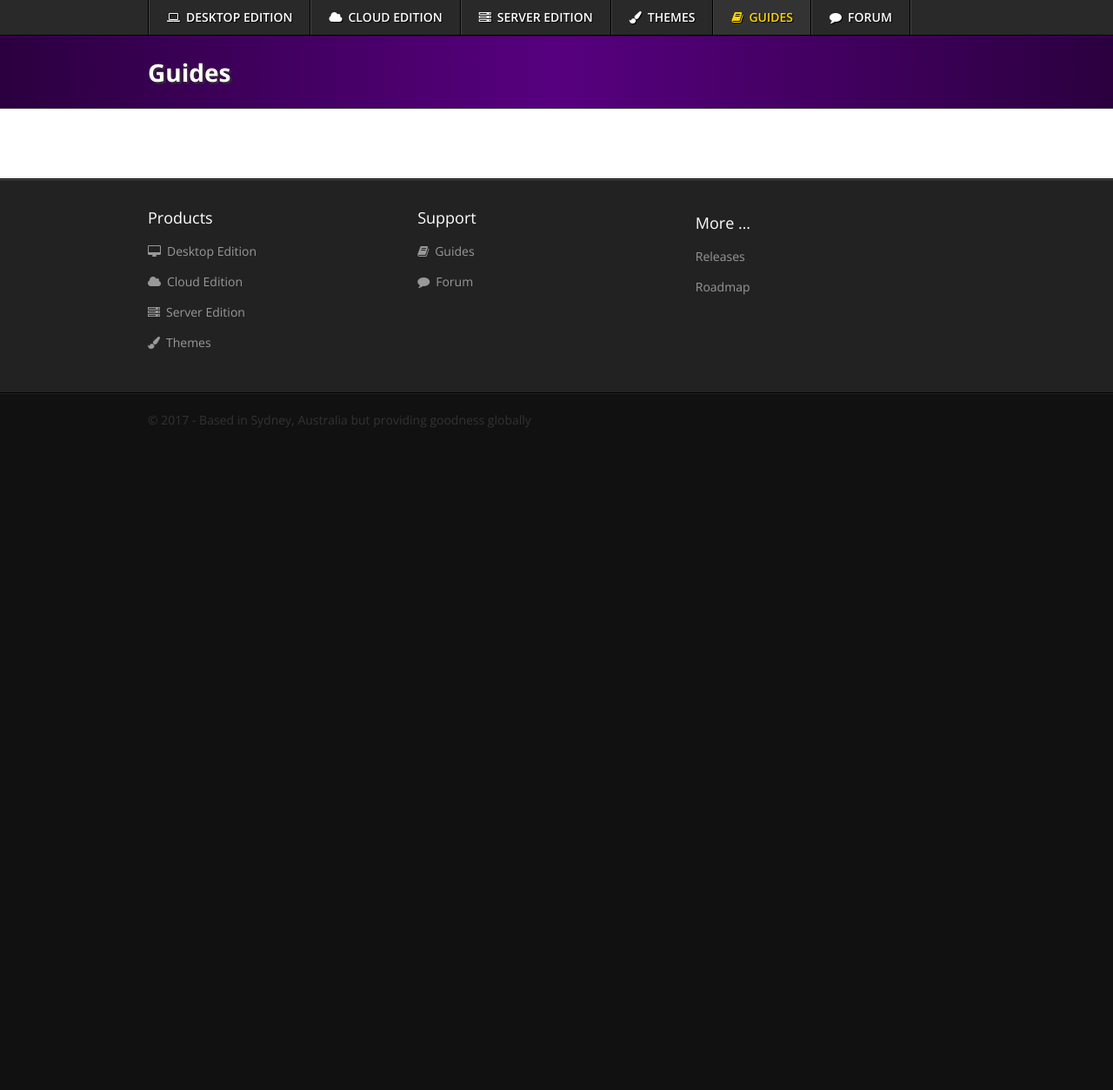
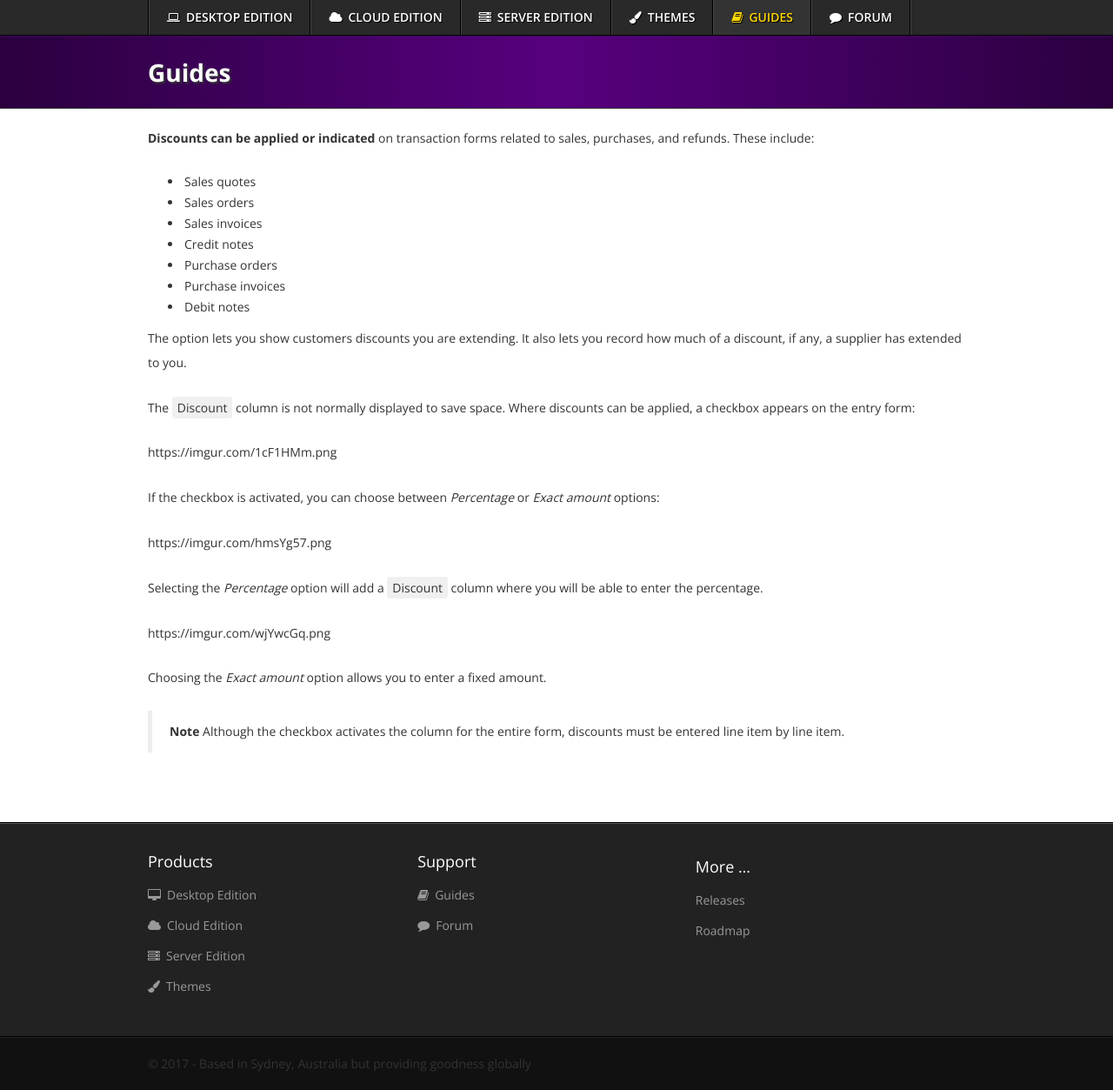
Before and after one commit to 3etechinns/www.manager.io, a Jekyll site: the page built from _guides/10530.md, in a window 1280 px wide. Shown: the whole page at 87% size. Built offline with Jekyll 4.4.1, drawn with Linux system fonts in a browser that asks for light colours; nearby versions of some CDN libraries; comment, search, counter and statistics services are not loaded; before the commit the page ends 900 px from its top, so only the background shows below that.

Commit message:
Guide: Apply a discount

```diff
--- a/_guides/10530.md
+++ b/_guides/10530.md
@@ -4,3 +4,31 @@ title: Apply a discount
 permalink: /guides/apply-a-discount/10530
 tags: purchase-invoice-form sales-quote-form sales-order-form sales-invoice-form settings credit-note-form purchase-order-form debit-note-form
 ---
+**Discounts can be applied or indicated** on transaction forms related to sales, purchases, and refunds. These include:
+
+* Sales quotes
+* Sales orders
+* Sales invoices
+* Credit notes
+* Purchase orders
+* Purchase invoices
+* Debit notes
+
+The option lets you show customers discounts you are extending. It also lets you record how much of a discount, if any, a supplier has extended to you.
+
+The `Discount` column is not normally displayed to save space. Where discounts can be applied, a checkbox appears on the entry form:
+
+https://imgur.com/1cF1HMm.png
+
+If the checkbox is activated, you can choose between _Percentage_ or _Exact amount_ options:
+
+https://imgur.com/hmsYg57.png
+
+Selecting the _Percentage_ option will add a `Discount` column where you will be able to enter the percentage.
+
+https://imgur.com/wjYwcGq.png
+
+Choosing the _Exact amount_ option allows you to enter a fixed amount.
+
+> **Note**
+Although the checkbox activates the column for the entire form, discounts must be entered line item by line item.
```
